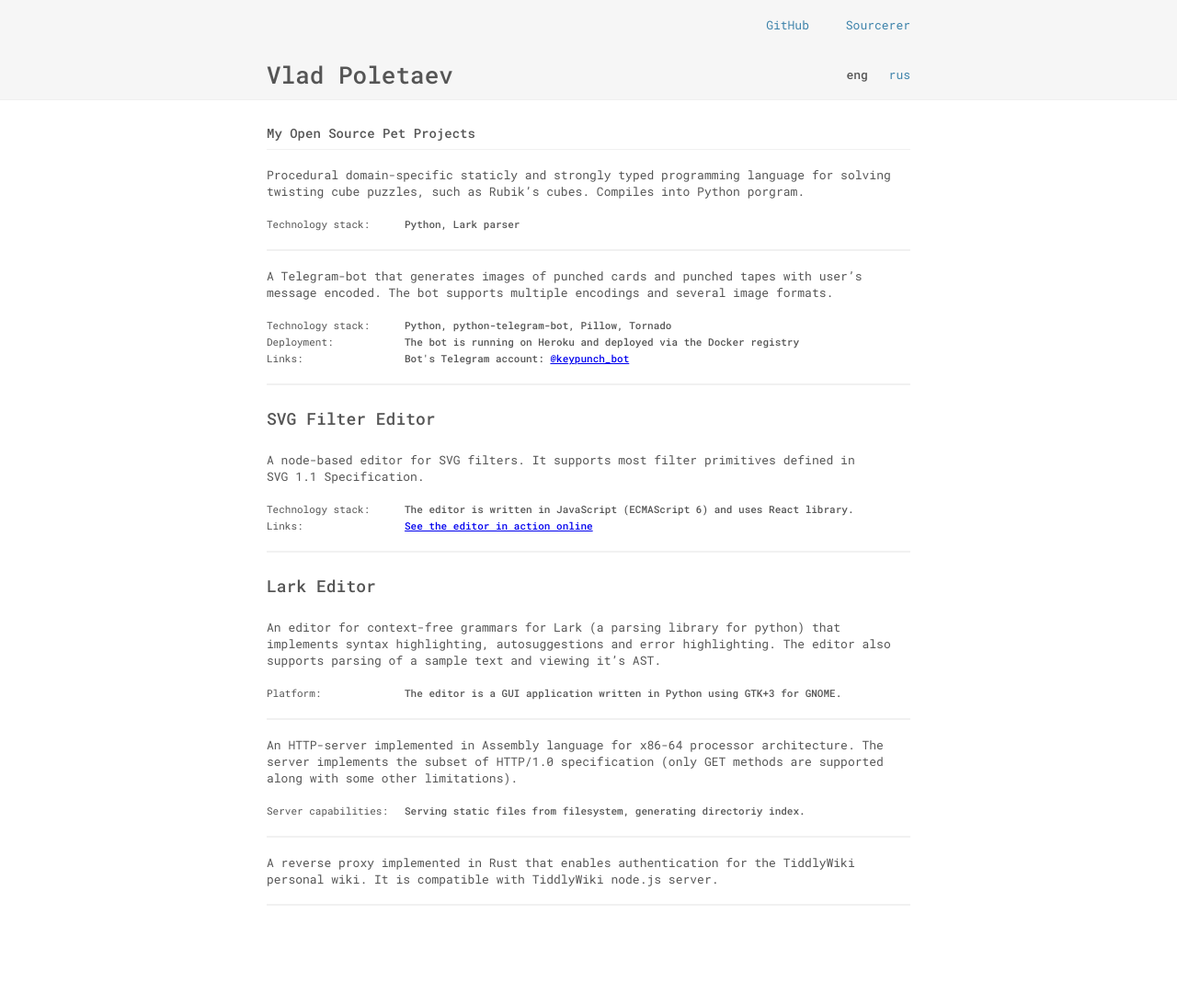
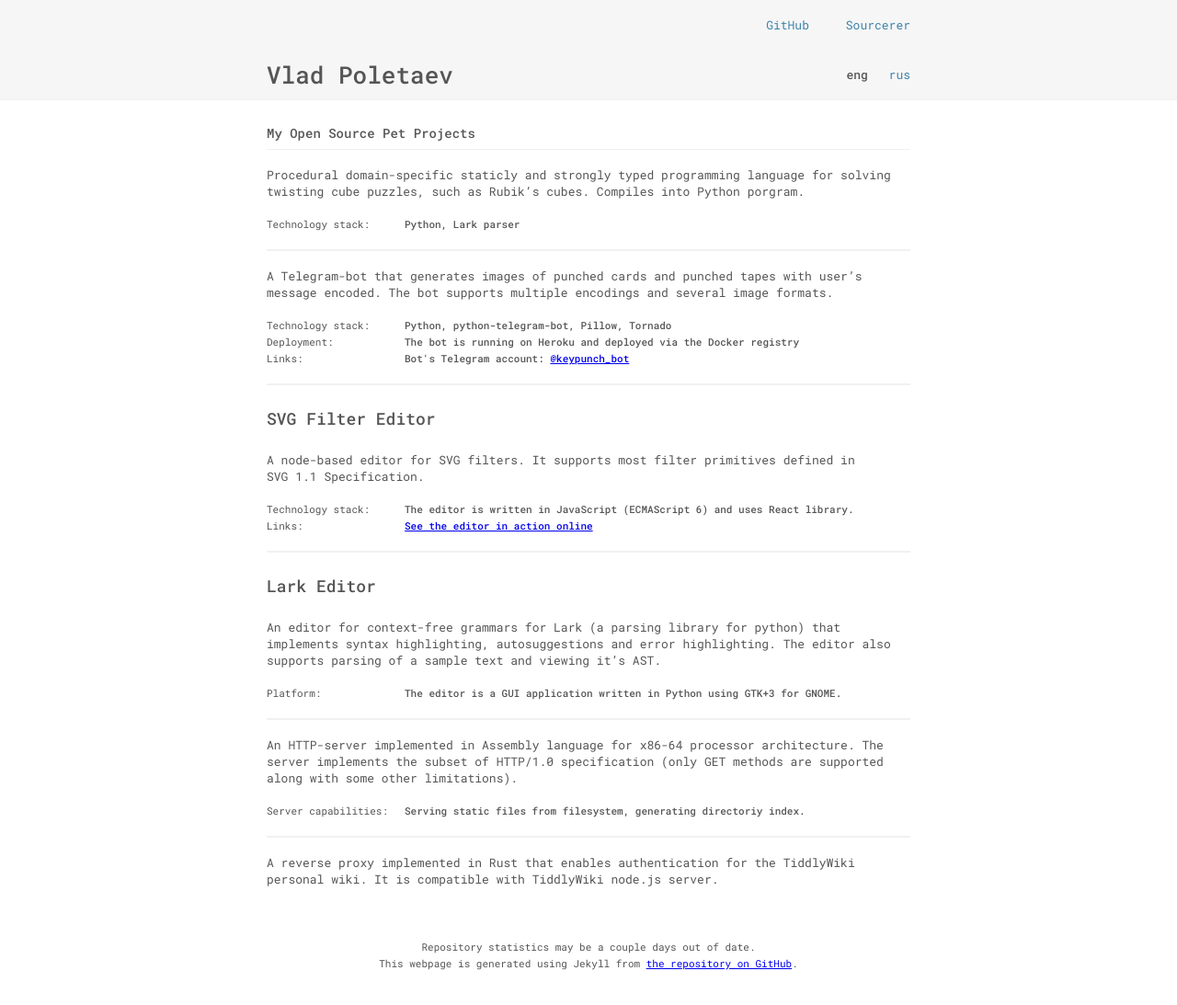
Before and after one commit to poletaevvlad/poletaevvlad.github.io, a Jekyll site: the page built from _pages/projects.md, in a window 1280 px wide. Shown: the whole page at 92% size. Built offline with Jekyll 4.4.1, drawn with Linux system fonts in a browser that asks for light colours; before the commit the page ends 985 px from its top, so only the background shows below that.

Commit message:
Added footer

```diff
--- a/_layouts/projects.html
+++ b/_layouts/projects.html
@@ -101,3 +101,8 @@ layout: base
     </section>
   </main>
 </div>
+
+<footer class="content">
+  <div>Repository statistics may be a couple days out of date.</div>
+  <div>This webpage is generated using Jekyll from <a href="https://github.com/poletaevvlad/poletaevvlad.github.io">the repository on GitHub</a>.</div>
+</footer>
--- a/_sass/_base.sass
+++ b/_sass/_base.sass
@@ -21,3 +21,9 @@ h2
   margin-top: 1rem
   font-weight: 500
   border-bottom: 1px solid $separator-color
+
+
+footer.content
+  text-align: center
+  font-size: 11px
+  margin: 2rem auto
--- a/_sass/_projects.sass
+++ b/_sass/_projects.sass
@@ -11,6 +11,9 @@
     margin: 1rem 0
 
   border-bottom: 2px solid $separator-color
+
+  &:last-child
+    border-bottom-color: transparent
 
 
 .extra
```
